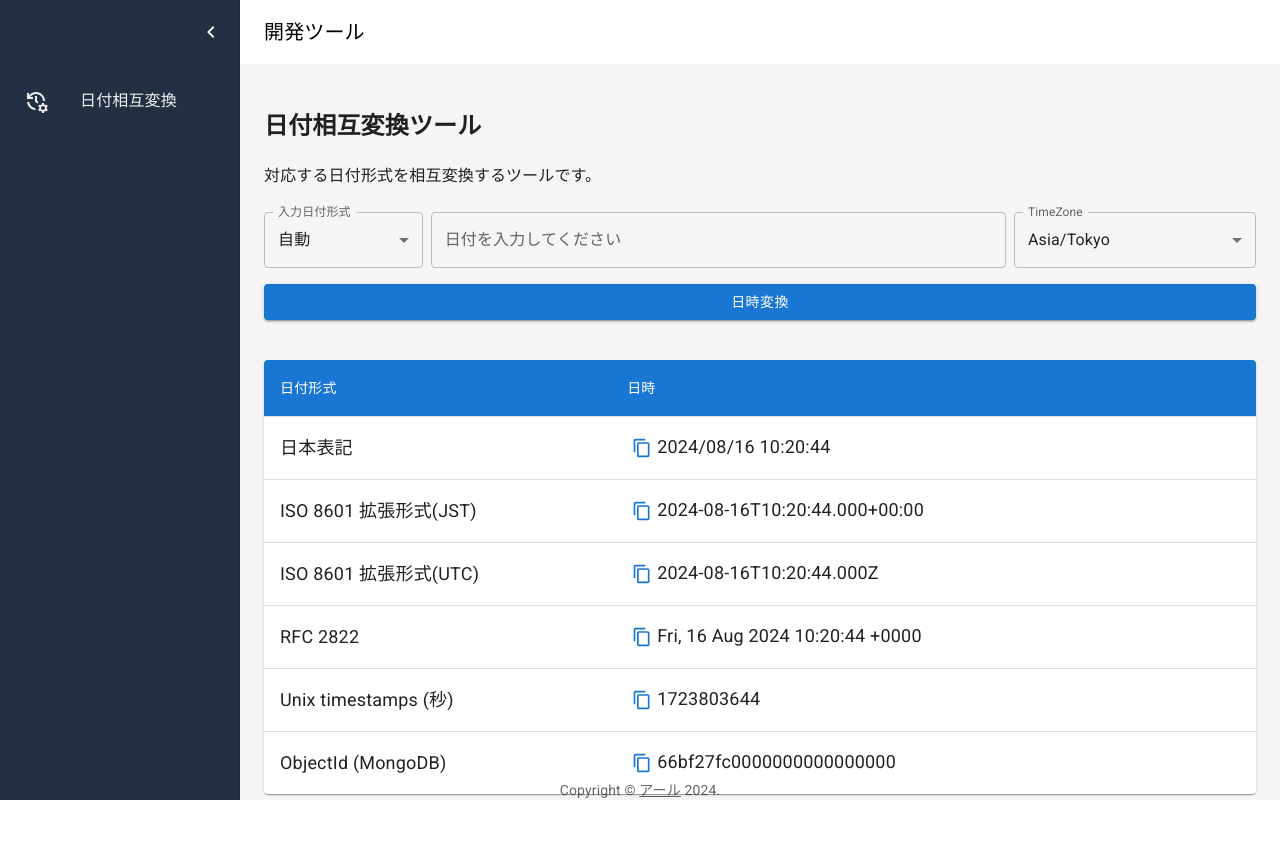
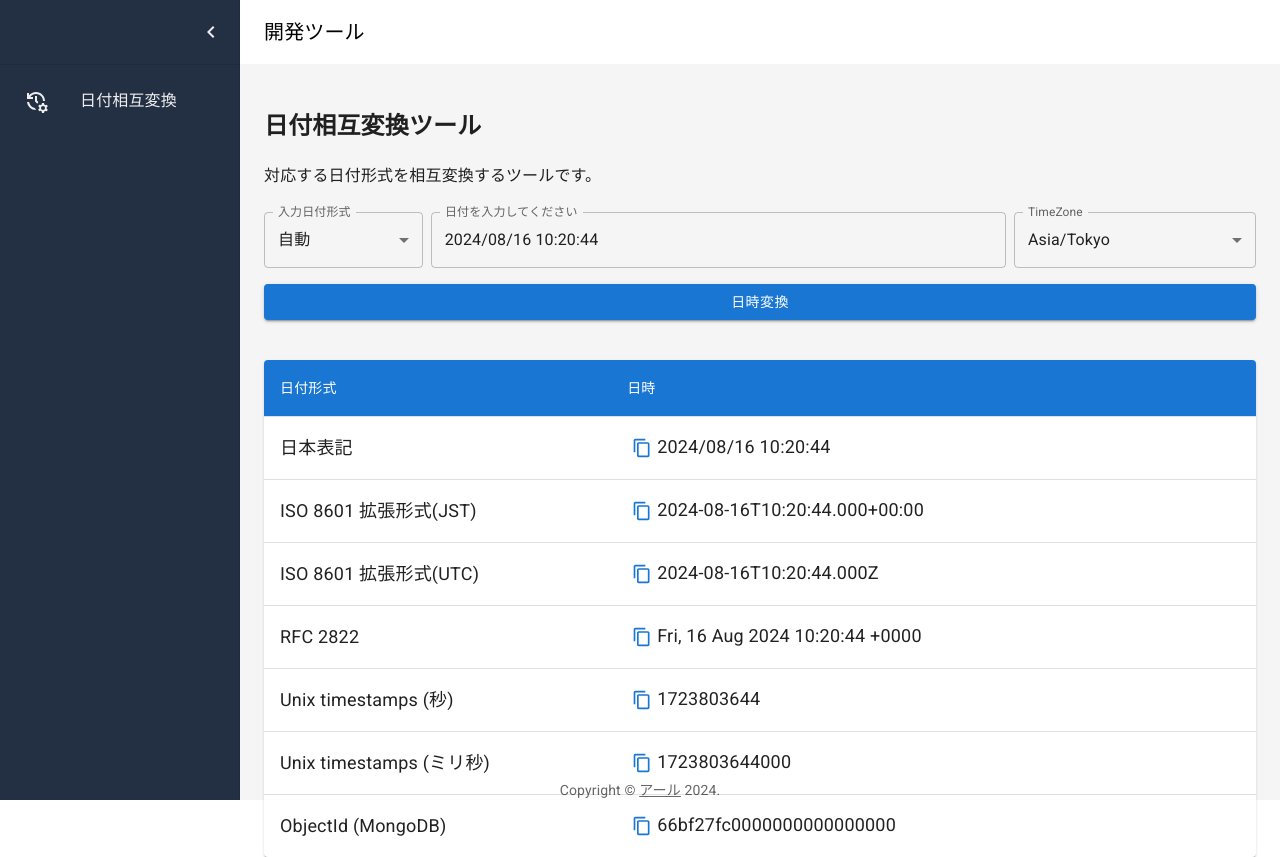
Before and after one commit to rmagiga/dev-tools, a React (Vite) app: page /datetime in a window 1280 px wide. Before the commit the page ends 800 px from the top, so only its background shows below. Built offline with nearby package versions, Linux system fonts and the light colour scheme; the HTML template or start-up script is replaced by a standard one.

Commit message:
初期日付対応

```diff
--- a/src/pages/DateTimeConverter.tsx
+++ b/src/pages/DateTimeConverter.tsx
@@ -28,10 +28,13 @@ import {
 import ContentCopyIcon from "@mui/icons-material/ContentCopy";
 
 function DateTimeConverter() {
-  const [dateTimeValue, setDateTimeValue] = useState<string>("");
+  const initDateTime = DateTime.fromSeconds(DateTime.now().toUnixInteger());
+  const [dateTime, setDateTime] = useState<DateTime>(initDateTime);
   const [timeZone, setTimeZone] = useState<string>("Asia/Tokyo");
+  const [dateTimeValue, setDateTimeValue] = useState<string>(
+    initDateTime.toFormat("yyyy/MM/dd HH:mm:ss")
+  );
   const [dateTimeError, setDateTimeError] = useState(false);
-  const [dateTime, setDateTime] = useState<DateTime>(DateTime.now());
   const [inputType, setInputType] = useState<number>(0);
 
   const handleChangeText = (e: ChangeEvent<HTMLInputElement>) => {
@@ -79,6 +82,7 @@ function DateTimeConverter() {
       ),
       createData("RFC 2822", dateTime.toRFC2822() ?? ""),
       createData("Unix timestamps (秒)", dateTime.toUnixInteger().toString()),
+      createData("Unix timestamps (ミリ秒)", dateTime.toMillis().toString()),
       createData(
         "ObjectId (MongoDB)",
         unixTimeToObjectId(dateTime.toUnixInteger())
@@ -130,15 +134,17 @@ function DateTimeConverter() {
         <Grid item xs={2}>
           <TextField
             select
-            InputLabelProps={{ htmlFor: 'inputDateType' }}
-            InputProps={{id: 'inputDateType'}}
+            InputLabelProps={{ htmlFor: "inputDateType" }}
+            InputProps={{ id: "inputDateType" }}
             label="入力日付形式"
             fullWidth
             defaultValue={inputType}
             onChange={handleChangeInputType}
           >
             {inputTypes.map((m) => (
-              <MenuItem key={m.value} value={m.value}>{m.name}</MenuItem>
+              <MenuItem key={m.value} value={m.value}>
+                {m.name}
+              </MenuItem>
             ))}
           </TextField>
         </Grid>
@@ -150,20 +156,23 @@ function DateTimeConverter() {
             onChange={handleChangeText}
             helperText={dateTimeError ? "日付の解析に失敗しました。" : ""}
             error={dateTimeError}
+            defaultValue={dateTimeValue}
           />
         </Grid>
         <Grid item xs={3}>
           <TextField
             select
-            InputLabelProps={{ htmlFor: 'inputTimeZone' }}
-            InputProps={{id: 'inputTimeZone'}}
+            InputLabelProps={{ htmlFor: "inputTimeZone" }}
+            InputProps={{ id: "inputTimeZone" }}
             label="TimeZone"
             fullWidth
             defaultValue={timeZone}
             onChange={handleChangeTimeZone}
           >
             {timeZoneList().map((m) => (
-              <MenuItem key={m} value={m}>{m}</MenuItem>
+              <MenuItem key={m} value={m}>
+                {m}
+              </MenuItem>
             ))}
           </TextField>
         </Grid>
```
